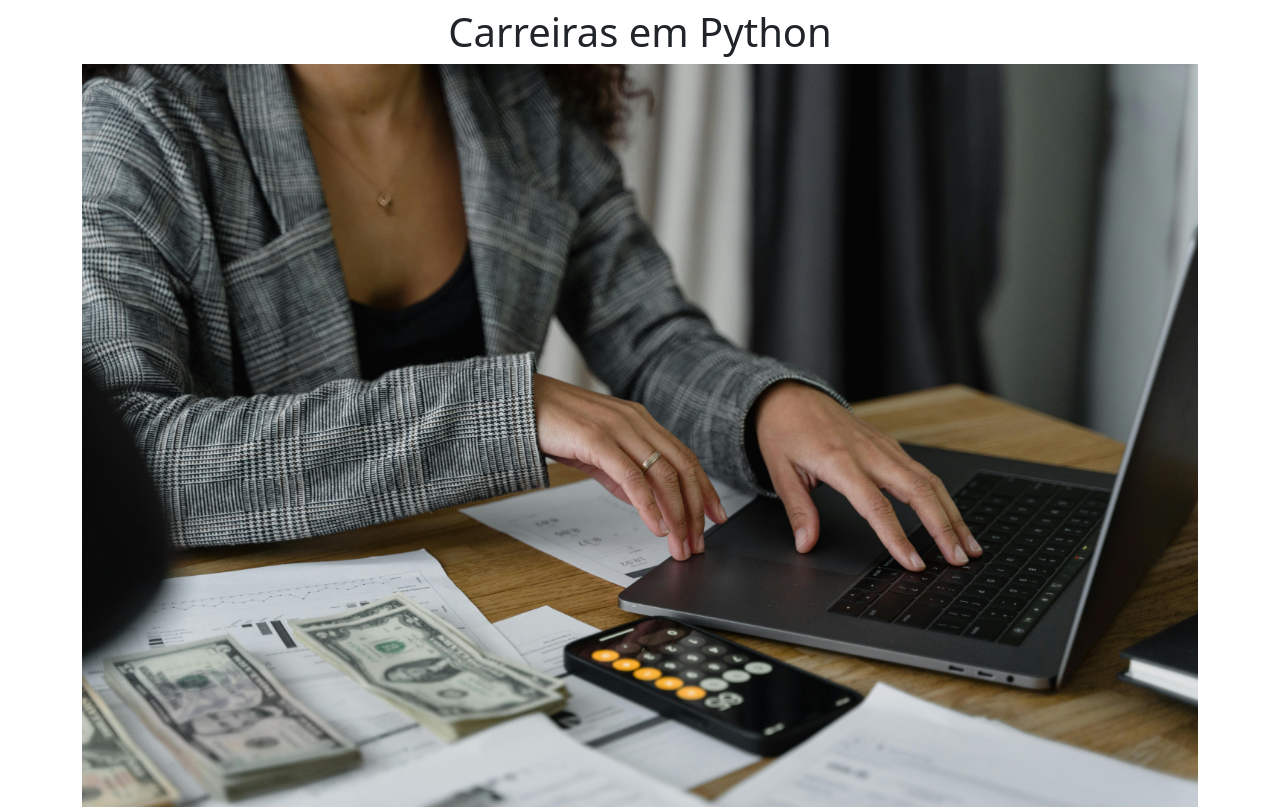
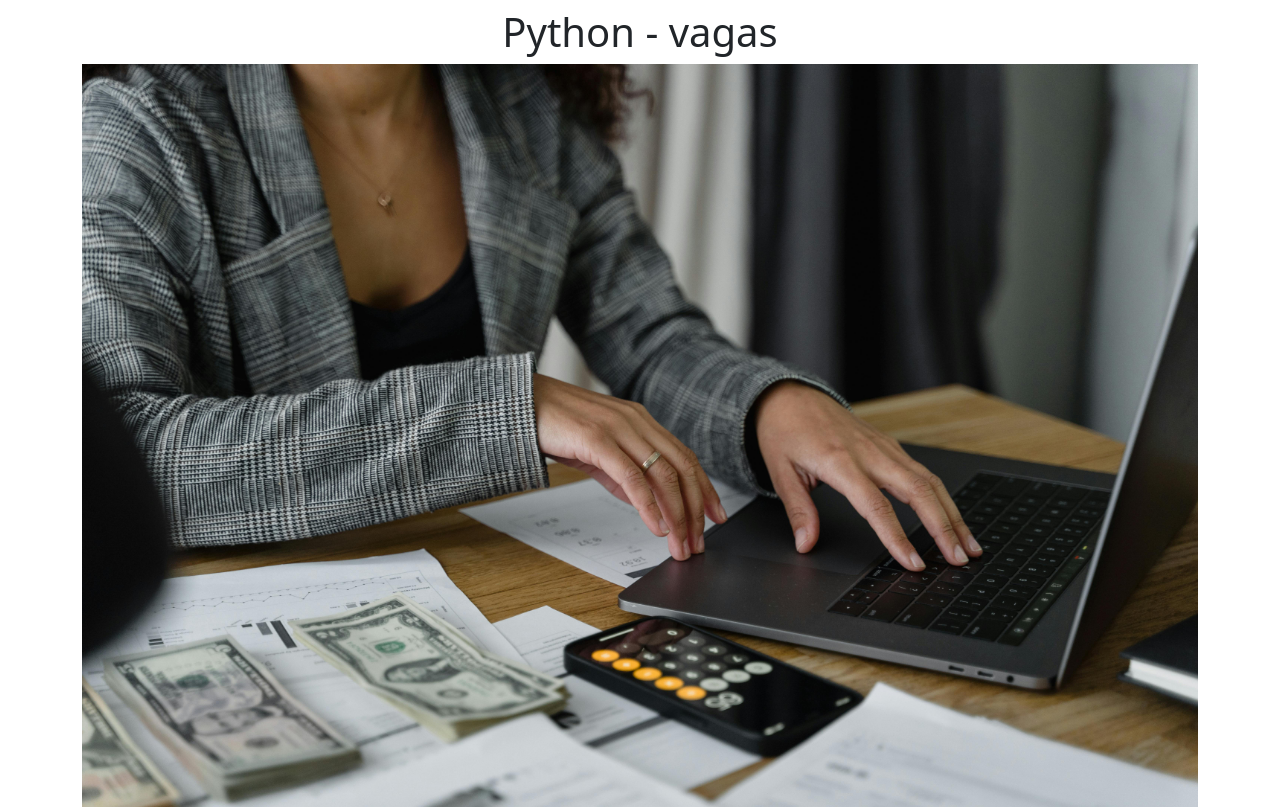
Before and after one commit to IvanPAJ/Python-Carreiras, a Flask app: page / in a window 1280 px wide. Shown: the top 807 px of the page. Run offline with Flask 3, Linux system fonts and the light colour scheme.

Commit message:
mudança titulo home

```diff
--- a/templates/home.html
+++ b/templates/home.html
@@ -5,12 +5,12 @@
         <meta charset="utf-8">
         <meta http-equiv="X-UA-Compatible" content="IE=Edge">
         <meta name="viewport" content="width=device-width, initial-scale=1.0">
-        <title>HomePage</title>
+        <title>Python vagas</title>
         <link rel="stylesheet" href="https://cdn.jsdelivr.net/npm/bootstrap@5.3.2/dist/css/bootstrap.min.css" integrity="sha384-T3c6CoIi6uLrA9TneNEoa7RxnatzjcDSCmG1MXxSR1GAsXEV/Dwwykc2MPK8M2HN" crossorigin="anonymous">
     </head>
     <body>
     <div class="container">
-        <h1 class="text-center mt-2 mb-2">Carreiras em Python</h1>
+        <h1 class="text-center mt-2 mb-2">Python - vagas</h1>
         <img class="img-fluid" src="{{ url_for('static', filename='carreira.jpg') }}"/>
         <h2 class="text-center mt-2">Sobre o site</h2>
         <p class="lead">"Lorem ipsum dolor sit amet, consectetur adipisicing elit, sed do eiusmod tempor incididunt ut labore et dolore magna aliqua. Ut enim ad minim veniam, quis nostrud exercitation ullamco laboris nisi ut aliquip ex ea commodo consequat. Duis aute irure dolor in reprehenderit in voluptate velit esse cillum dolore eu fugiat nulla pariatur. Excepteur sint occaecat cupidatat non proident, sunt in culpa qui officia deserunt mollit anim id est laborum."</p>
```
